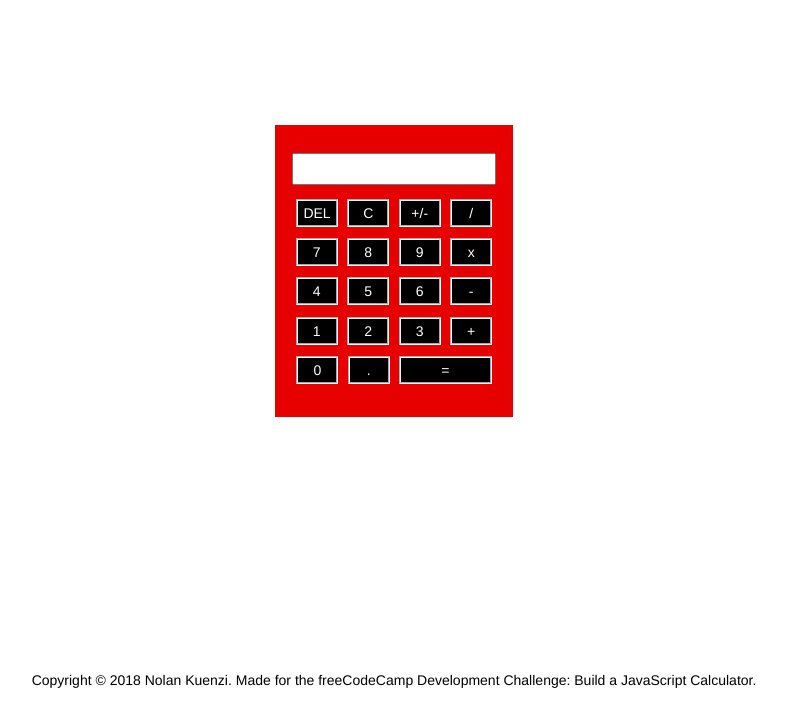
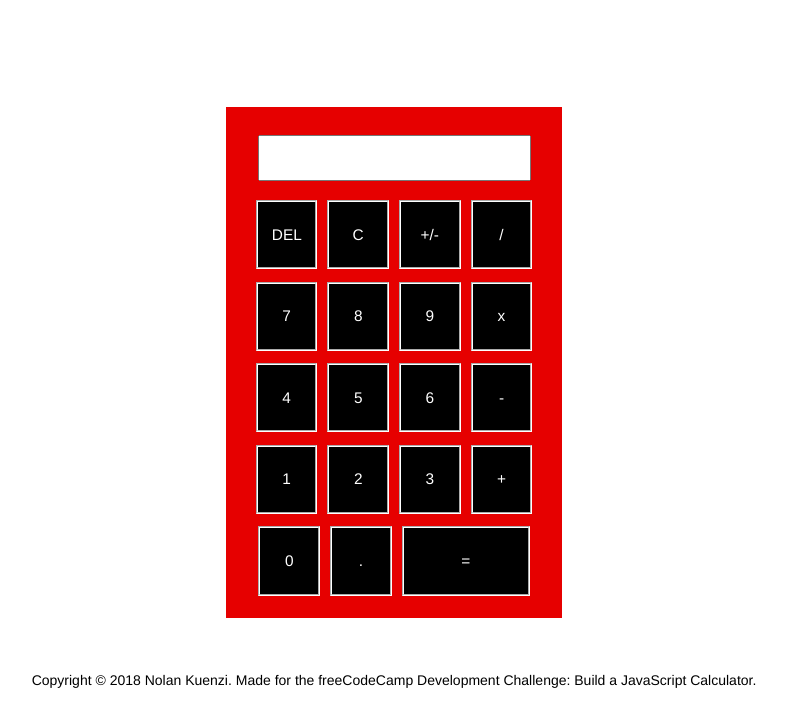
Before and after one commit to NolanKuenzi/basicCalculator, a plain HTML site: page index.html in a window 1280 px wide. Shown: the part 75-800 px from the top of the page, without its empty margins (246-1033 px from the left). Drawn offline with nearby package versions, Linux system fonts and the light colour scheme.

Commit message:
Increased Size of Calculator

```diff
--- a/main.css
+++ b/main.css
@@ -12,10 +12,11 @@ nav {
 	margin-left: auto;
     margin-right: auto;
     position: relative;
-    top: 200px;
+    top: 13em;
     text-align: center;
     background-color: rgb(230, 0, 0);
-    width: 17em;
+    width: 24em;
+    height: 36.5em;
     padding-top: 2em;
     padding-bottom: 2em;
 
@@ -28,7 +29,10 @@ nav {
 	padding-left: .7em;
 	padding-right: .7em;
 	text-align: right;
-	font-size: 1em;
+	font-size: 1.5em;
+	position: relative;
+	width: 13em;
+	height: 2.2em;
 }
 
 .button {
@@ -40,12 +44,13 @@ nav {
 	padding: 0em;
 	background-color: black;
 	color: white;
-	width: 3em;
-	height: 2em;
 	font-size: 1em;
 	text-align: center;
 	border-style: groove;
 	border-color: white;
+	height: 4.5em;
+	width: 4em;
+	font-size: 1.1em;
 }
 
 .button:active {
@@ -61,7 +66,7 @@ nav {
 }
 
 #eq {
-	width: 6.6em;
+	width: 8.3em;
 }
 
 footer {
```
